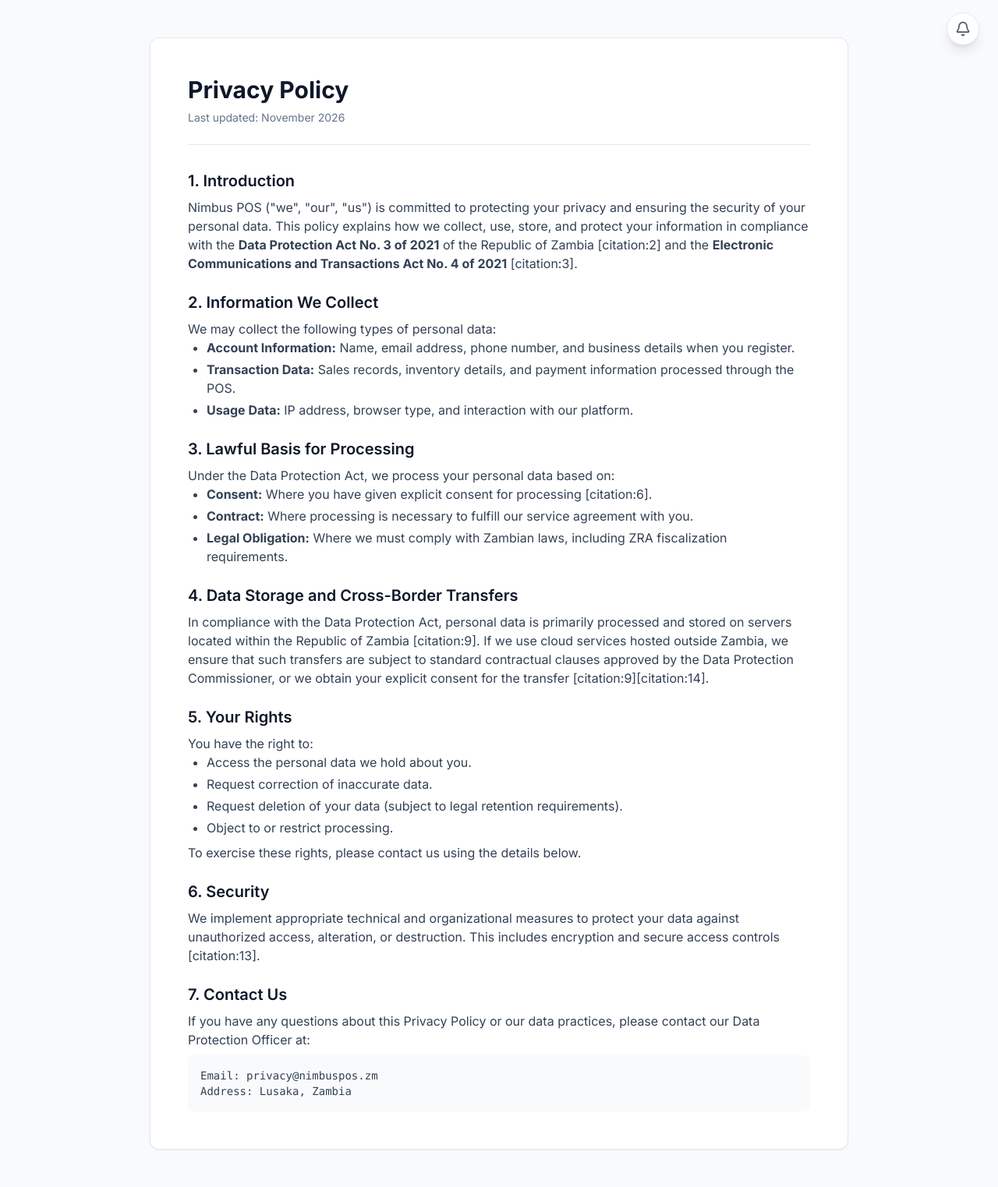
After one commit to hmupeta/zra_pos_saas, a Django app: page /privacy-policy/ in a window 1280 px wide. The commit adds this page. Shown: the whole page at 78% size. Run offline with Django 5.2, Linux system fonts and the light colour scheme; some libraries are stand-ins or nearby versions.

Commit message:
Add Zambia-compliant Privacy Policy page and footer link

```diff
--- a/core/urls_web.py
+++ b/core/urls_web.py
@@ -44,4 +44,5 @@ urlpatterns = [
     path("admin/plans", views_web.admin_plans_page, name="admin_plans_page"),
     path("admin/billing", views_web.admin_billing_page, name="admin_billing_page"),
     path("invoices/<int:pk>", views_web.invoice_detail_page, name="invoice_detail_page"),
+     path("privacy-policy/", views_web.privacy_policy_page, name="privacy_policy"),
 ]
--- a/core/views_web.py
+++ b/core/views_web.py
@@ -156,3 +156,6 @@ def reservations_page(request):
 
 def invoice_detail_page(request, pk):
     return render(request, "pos/invoice_detail.html", {"invoice_id": pk})
+
+def privacy_policy_page(request):
+    return render(request, "pos/privacy_policy.html")
--- a/templates/pos/landing.html
+++ b/templates/pos/landing.html
@@ -395,7 +395,7 @@
       </div>
       <div class="flex gap-6 text-sm">
         <a href="/terms" class="hover:text-white transition">Terms of Service</a>
-        <a href="#" class="hover:text-white transition">Privacy Policy</a>
+        <a href="/privacy-policy/" class="hover:text-white transition">Privacy Policy</a>
         <a href="#" class="hover:text-white transition">Contact Support</a>
       </div>
       <div class="mt-4 md:mt-0 text-sm">&copy; 2026 Nimbus SaaS. All rights reserved.</div>
--- /dev/null
+++ b/templates/pos/privacy_policy.html
@@ -0,0 +1,83 @@
+{% extends "pos/base.html" %}
+{% block title %}Privacy Policy{% endblock %}
+{% block body %}
+<div class="min-h-screen bg-slate-50 py-12 px-4">
+    <div class="max-w-4xl mx-auto bg-white rounded-xl shadow-sm border border-slate-200 p-8 md:p-12">
+
+        <div class="mb-8 border-b pb-6">
+            <h1 class="text-3xl font-bold text-slate-900">Privacy Policy</h1>
+            <p class="text-sm text-slate-500 mt-2">Last updated: November 2026</p>
+        </div>
+
+        <div class="prose prose-slate max-w-none space-y-6 text-slate-700">
+
+            <section>
+                <h2 class="text-xl font-semibold text-slate-900 mb-2">1. Introduction</h2>
+                <p>
+                    Nimbus POS ("we", "our", "us") is committed to protecting your privacy and ensuring the security of your personal data. This policy explains how we collect, use, store, and protect your information in compliance with the <strong>Data Protection Act No. 3 of 2021</strong> of the Republic of Zambia [citation:2] and the <strong>Electronic Communications and Transactions Act No. 4 of 2021</strong> [citation:3].
+                </p>
+            </section>
+
+            <section>
+                <h2 class="text-xl font-semibold text-slate-900 mb-2">2. Information We Collect</h2>
+                <p>We may collect the following types of personal data:</p>
+                <ul class="list-disc pl-6 space-y-1">
+                    <li><strong>Account Information:</strong> Name, email address, phone number, and business details when you register.</li>
+                    <li><strong>Transaction Data:</strong> Sales records, inventory details, and payment information processed through the POS.</li>
+                    <li><strong>Usage Data:</strong> IP address, browser type, and interaction with our platform.</li>
+                </ul>
+            </section>
+
+            <section>
+                <h2 class="text-xl font-semibold text-slate-900 mb-2">3. Lawful Basis for Processing</h2>
+                <p>
+                    Under the Data Protection Act, we process your personal data based on:
+                </p>
+                <ul class="list-disc pl-6 space-y-1">
+                    <li><strong>Consent:</strong> Where you have given explicit consent for processing [citation:6].</li>
+                    <li><strong>Contract:</strong> Where processing is necessary to fulfill our service agreement with you.</li>
+                    <li><strong>Legal Obligation:</strong> Where we must comply with Zambian laws, including ZRA fiscalization requirements.</li>
+                </ul>
+            </section>
+
+            <section>
+                <h2 class="text-xl font-semibold text-slate-900 mb-2">4. Data Storage and Cross-Border Transfers</h2>
+                <p>
+                    In compliance with the Data Protection Act, personal data is primarily processed and stored on servers located within the Republic of Zambia [citation:9]. If we use cloud services hosted outside Zambia, we ensure that such transfers are subject to standard contractual clauses approved by the Data Protection Commissioner, or we obtain your explicit consent for the transfer [citation:9][citation:14].
+                </p>
+            </section>
+
+            <section>
+                <h2 class="text-xl font-semibold text-slate-900 mb-2">5. Your Rights</h2>
+                <p>You have the right to:</p>
+                <ul class="list-disc pl-6 space-y-1">
+                    <li>Access the personal data we hold about you.</li>
+                    <li>Request correction of inaccurate data.</li>
+                    <li>Request deletion of your data (subject to legal retention requirements).</li>
+                    <li>Object to or restrict processing.</li>
+                </ul>
+                <p class="mt-2">To exercise these rights, please contact us using the details below.</p>
+            </section>
+
+            <section>
+                <h2 class="text-xl font-semibold text-slate-900 mb-2">6. Security</h2>
+                <p>
+                    We implement appropriate technical and organizational measures to protect your data against unauthorized access, alteration, or destruction. This includes encryption and secure access controls [citation:13].
+                </p>
+            </section>
+
+            <section>
+                <h2 class="text-xl font-semibold text-slate-900 mb-2">7. Contact Us</h2>
+                <p>
+                    If you have any questions about this Privacy Policy or our data practices, please contact our Data Protection Officer at:
+                </p>
+                <div class="bg-slate-50 p-4 rounded-lg mt-2 font-mono text-sm">
+                    Email: privacy@nimbuspos.zm<br>
+                    Address: Lusaka, Zambia
+                </div>
+            </section>
+
+        </div>
+    </div>
+</div>
+{% endblock %}
```
Also changed, not shown: push_privacy_policy.py (added, +49 -0 lines).
